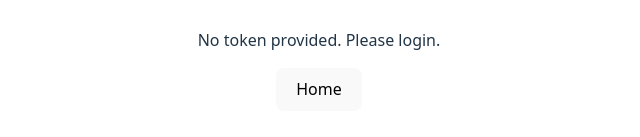
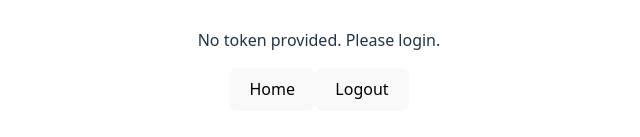
Before and after one commit to ingenieria-software-7009-2025-2/capibarasvslabubus2-frontend, a React (Vite) app: page /myaccount in a window 1280 px wide. Shown: the part 393-530 px from the top of the page, without its empty margins (321-961 px from the left). Built offline with nearby package versions, Linux system fonts and the light colour scheme.

Commit message:
functional logout

```diff
--- a/src/views/Home.tsx
+++ b/src/views/Home.tsx
@@ -11,11 +11,16 @@ function Home() {
     navigate('/register');
   };
 
+  const goToMyAccount = () => {
+    navigate('/myaccount');
+  };
+
   return (
     <div className="home-container">
       <h1>Welcome to the App</h1>
       <button onClick={goToLogin}>Sign In</button>
       <button onClick={goToRegister}>Register</button>
+      <button onClick={goToMyAccount}>My Account</button>
     </div>
   );
 }
--- a/src/views/Login.tsx
+++ b/src/views/Login.tsx
@@ -6,10 +6,15 @@ function Login() {
   const [email, setEmail] = useState('');
   const [password, setPassword] = useState('');
   const [message, setMessage] = useState('');
+  const [loginFailed, setLoginFailed] = useState(false);
   const navigate = useNavigate();
 
   const handleSubmit = async (e: React.FormEvent<HTMLFormElement>) => {
     e.preventDefault();
+
+    // Reseteamos el mensaje y el estado de error
+    setMessage('');
+    setLoginFailed(false);
 
     const loginData = {
       email: email,
@@ -30,7 +35,8 @@ function Login() {
         localStorage.setItem('token', user.token);
         navigate('/myaccount');
       } else if (response.status === 404) {
-        setMessage('Incorrect email or password');
+        setMessage('Incorrect email or password. If you don’t have an account, please register.');
+        setLoginFailed(true);
       } else {
         setMessage('An error occurred during login');
       }
@@ -71,7 +77,9 @@ function Login() {
       {message && <p>{message}</p>}
       <div className="navigation-buttons">
         <button onClick={() => navigate('/')}>Home</button>
-        <button onClick={() => navigate('/register')}>Register</button>
+        {loginFailed && (
+          <button onClick={() => navigate('/register')}>Register</button>
+        )}
       </div>
     </div>
   );
--- a/src/views/MyAccount.tsx
+++ b/src/views/MyAccount.tsx
@@ -28,9 +28,7 @@ function MyAccount() {
       }
     })
       .then(response => {
-        if (response.ok) {
-          return response.json();
-        }
+        if (response.ok) return response.json();
         throw new Error('Failed to fetch user info');
       })
       .then(data => {
@@ -42,6 +40,33 @@ function MyAccount() {
       });
   }, []);
 
+  const handleLogout = async () => {
+    const token = localStorage.getItem('token');
+    if (!token) {
+      setError('No token available for logout');
+      return;
+    }
+
+    try {
+      const response = await fetch('http://localhost:8080/v1/users/logout', {
+        method: 'POST',
+        headers: {
+          'Content-Type': 'application/json'
+        },
+        body: JSON.stringify({ token: token })
+      });
+      if (response.ok) {
+        localStorage.removeItem('token');
+        navigate('/');
+      } else {
+        setError('Failed to logout');
+      }
+    } catch (error) {
+      console.error('Error during logout:', error);
+      setError('Error connecting to logout endpoint');
+    }
+  };
+
   return (
     <div className="myaccount-container">
       <h1>My Account</h1>
@@ -51,12 +76,14 @@ function MyAccount() {
           <p><strong>ID:</strong> {user.id}</p>
           <p><strong>Email:</strong> {user.email}</p>
           <p><strong>Token:</strong> {user.token}</p>
+
         </div>
       ) : (
         !error && <p>Loading...</p>
       )}
       <div className="navigation-buttons">
         <button onClick={() => navigate('/')}>Home</button>
+        <button onClick={handleLogout}>Logout</button>
       </div>
     </div>
   );
```
